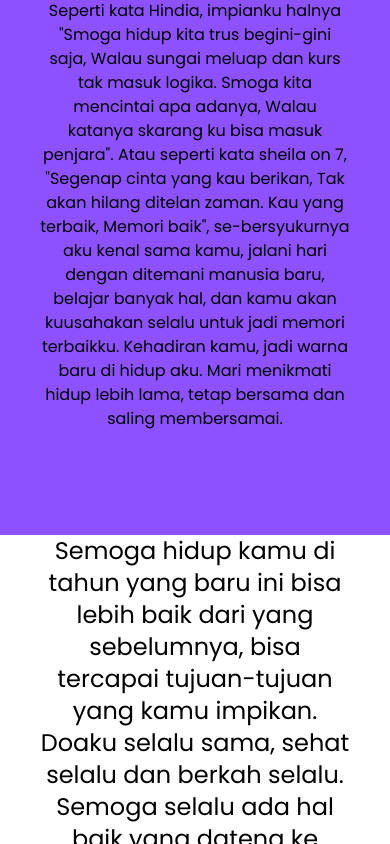
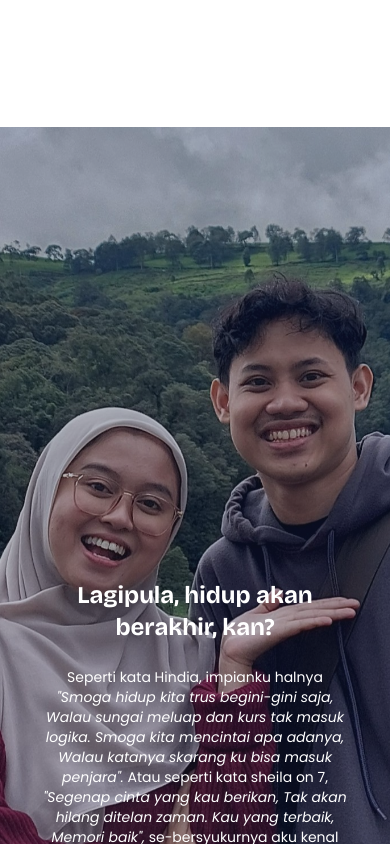
Before and after one commit to inijamlud/ara-bday, a React (Vite) app: page / in a window 390 px wide. Shown: the part 3040-3884 px from the top of the page. Built offline with nearby package versions, Linux system fonts and the light colour scheme.

Commit message:
fix: banner section

```diff
--- a/index.html
+++ b/index.html
@@ -11,7 +11,7 @@
    name="viewport"
    content="width=device-width, initial-scale=1.0"
   />
-  <title>Vite + React</title>
+  <title>Happy 23th Ara!</title>
  </head>
  <body>
   <div id="root"></div>
--- a/src/App.jsx
+++ b/src/App.jsx
@@ -1,14 +1,52 @@
+import { useRef } from "react";
 import "./App.css";
 import fr1 from "./assets/fr (1).jpg";
 import fr2 from "./assets/fr (2).jpg";
 import fr3 from "./assets/fr.jpg";
+import bgImage from "./assets/lg.jpg";
 import pp from "./assets/pp.mp4";
 import my from "./assets/react.svg";
 
 function App() {
+ const sectionRef = useRef(null);
+
+ //  useEffect(() => {
+ //   const scrollToTarget = () => {
+ //    const targetPosition = sectionRef.current.offsetTop;
+ //    let currentPosition = window.scrollY;
+ //    const step = (targetPosition - currentPosition) / 7550;
+
+ //    const smoothScroll = () => {
+ //     if (Math.abs(currentPosition - targetPosition) > 1) {
+ //      currentPosition += step;
+ //      window.scrollTo(0, currentPosition);
+ //      requestAnimationFrame(smoothScroll);
+ //     } else {
+ //      window.scrollTo(0, targetPosition);
+ //     }
+ //    };
+
+ //    smoothScroll();
+ //   };
+
+ //   setTimeout(scrollToTarget, 3000);
+ //  }, []);
+
  return (
-  <div className="font-sans text-center">
+  <div className="font-sans text-center md:text-left">
    {/* Navigation Bar */}
+
+   {/* Hidden music */}
+   <iframe
+    width="0"
+    height="0"
+    src="https://www.youtube.com/embed/sF0HrA5X8dw?autoplay=1&loop=1&playlist=sF0HrA5X8dw&start=15"
+    frameBorder="0"
+    allow="autoplay"
+    allowFullScreen
+    title="Background Music"
+   ></iframe>
+
    <nav className="py-8 justify-center container m-auto px-10">
     <ul className="font-display flex justify-between items-center">
      <a href="/">
@@ -95,25 +133,35 @@ function App() {
    </div>
 
    {/* Banner */}
-   <div className="bg-violet-500 h-[600px] w-full">
-    <img src="" alt="" />
-    <div className="container m-auto px-10">
-     <h2 className="font-display text-2xl font-bold">
+   <div
+    className="sm:h-[800px] h-[900px] w-full bg-cover bg-[position:-740px_center] lg:bg-center mt-60 mb-20 relative flex items-end justify-start"
+    style={{ backgroundImage: `url(${bgImage})` }}
+   >
+    <div className="absolute inset-0 bg-slate-800/30 z-0"></div>
+
+    <div className="container mx-auto px-10 text-white relative z-10 sm:mb-20 mb-10">
+     <h2 className="font-display sm:text-4xl font-bold text-2xl">
       Lagipula, hidup akan berakhir, kan?
      </h2>
-     <p>
-      Seperti kata Hindia, impianku halnya "Smoga hidup kita
-      trus begini-gini saja, Walau sungai meluap dan kurs
-      tak masuk logika. Smoga kita mencintai apa adanya,
-      Walau katanya skarang ku bisa masuk penjara". Atau
-      seperti kata sheila on 7, "Segenap cinta yang kau
-      berikan, Tak akan hilang ditelan zaman. Kau yang
-      terbaik, Memori baik", se-bersyukurnya aku kenal sama
-      kamu, jalani hari dengan ditemani manusia baru,
-      belajar banyak hal, dan kamu akan kuusahakan selalu
-      untuk jadi memori terbaikku. Kehadiran kamu, jadi
-      warna baru di hidup aku. Mari menikmati hidup lebih
-      lama, tetap bersama dan saling membersamai.
+     <p className="w-full max-w-6xl sm:text-lg text-sm mt-6">
+      Seperti kata Hindia, impianku halnya{" "}
+      <i>
+       "Smoga hidup kita trus begini-gini saja, Walau sungai
+       meluap dan kurs tak masuk logika. Smoga kita
+       mencintai apa adanya, Walau katanya skarang ku bisa
+       masuk penjara".
+      </i>{" "}
+      Atau seperti kata sheila on 7,{" "}
+      <i>
+       "Segenap cinta yang kau berikan, Tak akan hilang
+       ditelan zaman. Kau yang terbaik, Memori baik",
+      </i>{" "}
+      se-bersyukurnya aku kenal sama kamu, jalani hari
+      dengan ditemani manusia baru, belajar banyak hal, dan
+      kamu akan kuusahakan selalu untuk jadi memori
+      terbaikku. Kehadiran kamu, jadi warna baru di hidup
+      aku. Mari menikmati hidup lebih lama, tetap bersama
+      dan saling membersamai.
      </p>
     </div>
    </div>
@@ -158,7 +206,10 @@ function App() {
    </div>
 
    {/* Black section */}
-   <div className="font-display bg-gray-950 rounded-3xl text-gray-50 text-3xl flex flex-col items-center w-fit">
+   <div
+    ref={sectionRef}
+    className="font-display bg-gray-950 rounded-3xl text-gray-50 text-3xl flex flex-col items-center w-fit"
+   >
     <div className="mx-auto px-80 text-center gap-96 flex flex-col">
      <h1>
       Ara sayang, mungkin sedikitnya... semoga ini bikin
--- a/src/index.css
+++ b/src/index.css
@@ -17,3 +17,9 @@
 .img-frame {
  @apply bg-gray-50 px-5 pt-5 pb-10 shadow-2xl;
 }
+
+.bg-custom {
+ background-image: url("/assets/lg.jpg");
+ background-size: cover;
+ background-position: center;
+}
```
Also changed, not shown: src/assets/lg.jpg (added).
